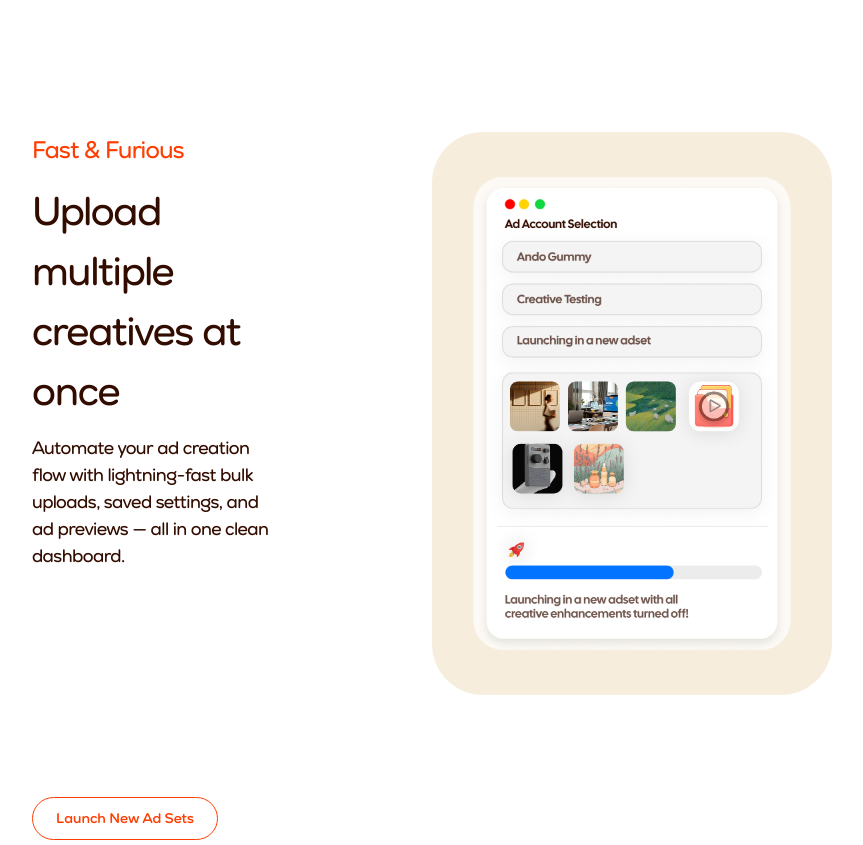
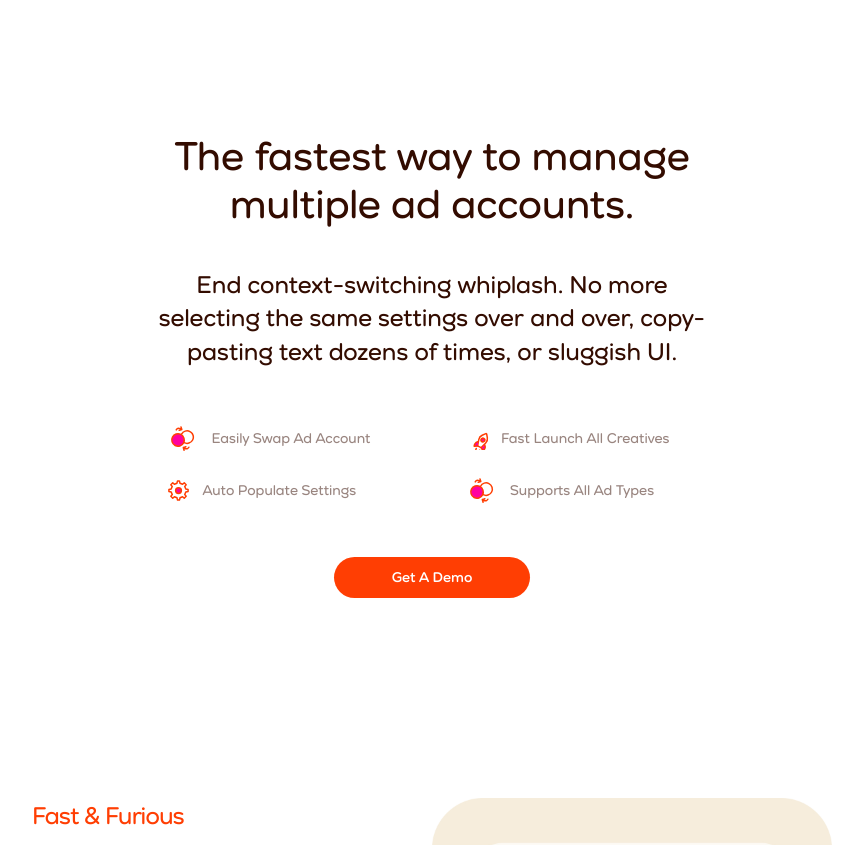
Before and after one commit to shivlahejat/blip-demo, a Next.js app: page /new in a window 1280 px wide. Shown: the part 1600-2445 px from the top of the page, without its empty margins (208-1071 px from the left). Built offline with nearby package versions, Linux system fonts and the light colour scheme.

Commit message:
task: integrate ad management section

```diff
--- /dev/null
+++ b/public/images/LaunchSvg.js
@@ -0,0 +1,72 @@
+import React from "react";
+
+const LaunchSvg = () => {
+  return (
+    <svg
+      xmlns="http://www.w3.org/2000/svg"
+      width="23"
+      height="23"
+      viewBox="0 0 23 23"
+      fill="none"
+    >
+      <g clip-path="url(#clip0_14055_13744)">
+        <path
+          d="M19.7173 16.0493L14.9948 20.6927L11.6143 18.8854L12.8525 12.3793C13.2056 10.524 14.4472 8.96045 16.1742 8.19617L19.8607 6.56472C20.2026 6.41338 20.5958 6.62357 20.6598 6.99196L21.3508 10.9637C21.6745 12.8243 21.0639 14.7252 19.7173 16.0493Z"
+          stroke="#FF3E03"
+          stroke-width="1.5"
+          stroke-linecap="round"
+          stroke-linejoin="round"
+        />
+        <path
+          d="M10.2588 21.4209C9.35514 23.1112 10.5936 24.86 10.5936 24.86C10.5936 24.86 12.7357 24.9185 13.6393 23.2282"
+          stroke="#FF3E03"
+          stroke-width="1.5"
+          stroke-linecap="round"
+          stroke-linejoin="round"
+        />
+        <path
+          d="M12.3798 14.4045C8.2923 14.936 8.17529 19.2202 8.17529 19.2202L11.6144 18.8854"
+          fill="#FF00A0"
+        />
+        <path
+          d="M12.3798 14.4045C8.2923 14.936 8.17529 19.2202 8.17529 19.2202L11.6144 18.8854"
+          stroke="#FF3E03"
+          stroke-width="1.5"
+          stroke-linecap="round"
+          stroke-linejoin="round"
+        />
+        <path
+          d="M18.6598 17.7627C20.4882 21.4569 16.9907 23.9338 16.9907 23.9338L15.3589 20.8881"
+          fill="#FF00A0"
+        />
+        <path
+          d="M18.6598 17.7627C20.4882 21.4569 16.9907 23.9338 16.9907 23.9338L15.3589 20.8881"
+          stroke="#FF3E03"
+          stroke-width="1.5"
+          stroke-linecap="round"
+          stroke-linejoin="round"
+        />
+        <path
+          d="M16.0153 14.7188C15.0818 14.2197 14.7296 13.0584 15.2287 12.1248C15.7277 11.1913 16.8891 10.8391 17.8226 11.3382C18.7561 11.8373 19.1083 12.9986 18.6092 13.9321C18.1101 14.8657 16.9489 15.2179 16.0153 14.7188Z"
+          fill="#FF00A0"
+          stroke="#FF3E03"
+          stroke-width="1.5"
+          stroke-linecap="round"
+          stroke-linejoin="round"
+        />
+      </g>
+      <defs>
+        <clipPath id="clip0_14055_13744">
+          <rect
+            width="23"
+            height="23"
+            fill="white"
+            transform="translate(10.8438) rotate(28.1296)"
+          />
+        </clipPath>
+      </defs>
+    </svg>
+  );
+};
+
+export default LaunchSvg;
--- /dev/null
+++ b/public/images/SettingSvg.js
@@ -0,0 +1,31 @@
+import React from "react";
+
+const SettingSvg = () => {
+  return (
+    <svg
+      xmlns="http://www.w3.org/2000/svg"
+      width="23"
+      height="23"
+      viewBox="0 0 23 23"
+      fill="none"
+    >
+      <path
+        d="M11.5 14.375C13.0879 14.375 14.375 13.0879 14.375 11.5C14.375 9.91214 13.0879 8.625 11.5 8.625C9.91214 8.625 8.625 9.91214 8.625 11.5C8.625 13.0879 9.91214 14.375 11.5 14.375Z"
+        fill="#FF00A0"
+        stroke="#FF3E03"
+        stroke-width="1.5"
+        stroke-linecap="round"
+        stroke-linejoin="round"
+      />
+      <path
+        d="M18.8046 9.96258L17.7527 7.42243L19.1665 5.75033L17.2498 3.83366L15.5868 5.25482L12.9927 4.18799L12.3962 1.91699L10.5233 1.91699L9.91772 4.21808L7.38323 5.28645L5.74984 3.83366L3.83317 5.75033L5.22598 7.46464L4.19015 10.0114L1.9165 10.542L1.9165 12.4587L4.21757 13.0868L5.28576 15.6209L3.83317 17.2503L5.74984 19.167L7.46637 17.7681L9.96363 18.7954L10.5415 21.0837L12.4582 21.0837L13.0375 18.7963L15.5776 17.7443C16.001 18.047 17.2498 19.167 17.2498 19.167L19.1665 17.2503L17.7442 15.5727L18.7965 13.0317L21.0831 12.4368L21.0832 10.542L18.8046 9.96258Z"
+        stroke="#FF3E03"
+        stroke-width="1.5"
+        stroke-linecap="round"
+        stroke-linejoin="round"
+      />
+    </svg>
+  );
+};
+
+export default SettingSvg;
--- /dev/null
+++ b/public/images/SwapSvg.js
@@ -0,0 +1,57 @@
+import React from "react";
+
+const SwapSvg = () => {
+  return (
+    <svg
+      xmlns="http://www.w3.org/2000/svg"
+      width="32"
+      height="32"
+      viewBox="0 0 32 32"
+      fill="none"
+    >
+      <g clip-path="url(#clip0_14055_13737)">
+        <path
+          d="M14.3365 11.6724C14.3988 11.526 14.4672 11.3809 14.5416 11.2373C16.1307 8.17385 19.9023 6.97862 22.9658 8.56773C26.0293 10.1568 27.2245 13.9284 25.6354 16.9919C24.0463 20.0554 20.2747 21.2506 17.2112 19.6615C17.0677 19.587 16.9282 19.5077 16.7929 19.424"
+          stroke="#FF3E03"
+          stroke-width="1.5"
+          stroke-linecap="round"
+          stroke-linejoin="round"
+        />
+        <path
+          d="M8.13895 22.5365C5.0755 20.9474 3.88027 17.1758 5.46938 14.1123C7.05849 11.0488 10.8301 9.85364 13.8936 11.4427C16.9571 13.0318 18.1522 16.8034 16.5631 19.8669C14.974 22.9304 11.2025 24.1256 8.13895 22.5365Z"
+          fill="#FF00A0"
+          stroke="#FF3E03"
+          stroke-width="1.5"
+          stroke-linecap="round"
+          stroke-linejoin="round"
+        />
+        <path
+          d="M21.8728 24.2455C21.1393 25.6595 19.3986 26.2111 17.9847 25.4776L16.278 24.5923M16.278 24.5923L18.87 23.7709M16.278 24.5923L17.0994 27.1844"
+          stroke="#FF3E03"
+          stroke-width="1.5"
+          stroke-linecap="round"
+          stroke-linejoin="round"
+        />
+        <path
+          d="M9.23201 6.85862C9.96543 5.44472 11.7062 4.89309 13.1201 5.62651L14.8268 6.51183M14.8268 6.51183L12.2348 7.33324M14.8268 6.51183L14.0054 3.91978"
+          stroke="#FF3E03"
+          stroke-width="1.5"
+          stroke-linecap="round"
+          stroke-linejoin="round"
+        />
+      </g>
+      <defs>
+        <clipPath id="clip0_14055_13737">
+          <rect
+            width="23.0722"
+            height="23.0722"
+            fill="white"
+            transform="translate(10.624) rotate(27.4169)"
+          />
+        </clipPath>
+      </defs>
+    </svg>
+  );
+};
+
+export default SwapSvg;
--- /dev/null
+++ b/src/imports/NewLandingPage/ui/components/AdManagementSection.tsx
@@ -0,0 +1,120 @@
+import React from "react";
+import styled from "styled-components";
+import SwapSvg from "../../../../../public/images/SwapSvg";
+import LaunchSvg from "../../../../../public/images/LaunchSvg";
+import SettingSvg from "../../../../../public/images/SettingSvg";
+import { Button } from "@/lib/Button";
+
+export const GRID_ITEMS = [
+  {
+    icon: <SwapSvg />,
+    title: "Easily Swap Ad Account",
+  },
+  {
+    icon: <LaunchSvg />,
+    title: "Fast Launch All Creatives",
+  },
+  {
+    icon: <SettingSvg />,
+    title: "Auto Populate Settings",
+  },
+  {
+    icon: <SwapSvg />,
+    title: "Supports All Ad Types",
+  },
+];
+
+export default function AdManagementSection() {
+  return (
+    <Container>
+      <InnerContainer>
+        <HeadingWrapper>
+          <HeadingText>
+            The fastest way to manage multiple ad accounts.
+          </HeadingText>
+          <SubHeadingText>
+            End context-switching whiplash. No more selecting the same settings
+            over and over, copy-pasting text dozens of times, or sluggish UI.
+          </SubHeadingText>
+        </HeadingWrapper>
+        <GridContainer>
+          {GRID_ITEMS.map((item, index) => (
+            <GridItem key={index}>
+              {item.icon}
+              <span>{item.title}</span>
+            </GridItem>
+          ))}
+        </GridContainer>
+      </InnerContainer>
+      <Button variant="danger" style={{ padding: "10px 58px" }}>
+        Get A Demo
+      </Button>
+    </Container>
+  );
+}
+
+const Container = styled.div`
+  width: 100%;
+  display: flex;
+  flex-direction: column;
+  align-items: center;
+  justify-content: center;
+  gap: 50px;
+`;
+
+const InnerContainer = styled.div`
+  display: flex;
+  flex-direction: column;
+  align-items: center;
+  gap: 54px;
+`;
+
+const HeadingWrapper = styled.div`
+  display: flex;
+  flex-direction: column;
+  align-items: center;
+  gap: 40px;
+`;
+
+const HeadingText = styled.div`
+  color: #330c00;
+  text-align: center;
+  font-family: NexaRound;
+  font-size: 40px;
+  font-style: normal;
+  font-weight: 600;
+  line-height: 1.2;
+  max-width: 615px;
+`;
+
+const SubHeadingText = styled.div`
+  color: #330c00;
+  text-align: center;
+  font-family: NexaRound;
+  font-size: 24px;
+  font-style: normal;
+  font-weight: 600;
+  line-height: 1.4;
+  max-width: 570px;
+`;
+
+const GridContainer = styled.div`
+  display: inline-grid;
+  width: 529.232px;
+  row-gap: 20px;
+  column-gap: 68px;
+  grid-template-rows: repeat(2, fit-content(100%));
+  grid-template-columns: repeat(2, minmax(0, 1fr));
+`;
+
+const GridItem = styled.div`
+  display: flex;
+  align-items: center;
+  gap: 12px;
+  color: rgba(51, 12, 0, 0.5);
+  font-family: NexaRound;
+  font-size: 14px;
+  font-style: normal;
+  font-weight: 600;
+  line-height: normal;
+`;
--- a/src/imports/NewLandingPage/ui/components/HeroSection.tsx
+++ b/src/imports/NewLandingPage/ui/components/HeroSection.tsx
@@ -29,11 +29,11 @@ export default function HeroSection() {
           />
           <TitleWrapper>
             <SubHeadingText>
-              An operating system for Media Buyers
+              An Operating System for Media Buyers
             </SubHeadingText>
             <HeadingWrapper>
               <HeadingText>
-                The simplest Bulk Launcher powered up with Actually Useful
+                The Simplest Bulk Launcher Powered Up with Actually Useful
                 Analytics
               </HeadingText>
               <CTAContainer>
@@ -135,7 +135,7 @@ const HeadingText = styled.text`
   font-size: 40px;
   font-style: normal;
   font-weight: 900;
-  line-height: 139%;
+  line-height: 1.4;
 `;
 
 const CTAContainer = styled.div`
--- a/src/imports/NewLandingPage/ui/page/NewLandingPage.tsx
+++ b/src/imports/NewLandingPage/ui/page/NewLandingPage.tsx
@@ -1,6 +1,7 @@
 "use client";
 
 import FeaturesSection from "@/imports/NewLandingPage/ui/components/FeaturesSection";
+import AdManagementSection from "@/imports/NewLandingPage/ui/components/AdManagementSection";
 import HeroSection from "@/imports/NewLandingPage/ui/components/HeroSection";
 import Navbar from "@/imports/NewLandingPage/ui/components/Navbar";
 import RatingCardsSection from "@/imports/NewLandingPage/ui/components/RatingCardsSection";
@@ -13,6 +14,7 @@ const NewLandingPage = () => {
       <Navbar />
       <HeroSection />
       <RatingCardsSection />
+      <AdManagementSection />
       <FeaturesSection />
     </Container>
   );
--- a/src/lib/Button.tsx
+++ b/src/lib/Button.tsx
@@ -1,7 +1,7 @@
 "use client";
 import styled, { css } from "styled-components";
 
-type ButtonVariant = "primary" | "secondary" | "outline" | "ghost";
+type ButtonVariant = "primary" | "secondary" | "outline" | "ghost" | "danger";
 type ButtonSize = "sm" | "md" | "lg";
 
 interface ButtonProps {
@@ -27,6 +27,10 @@ const variants = {
   ghost: css`
     background: transparent;
     color: #000;
+  `,
+  danger: css`
+    background: #ff3e03;
+    color: #fff;
   `,
 };
 
```
